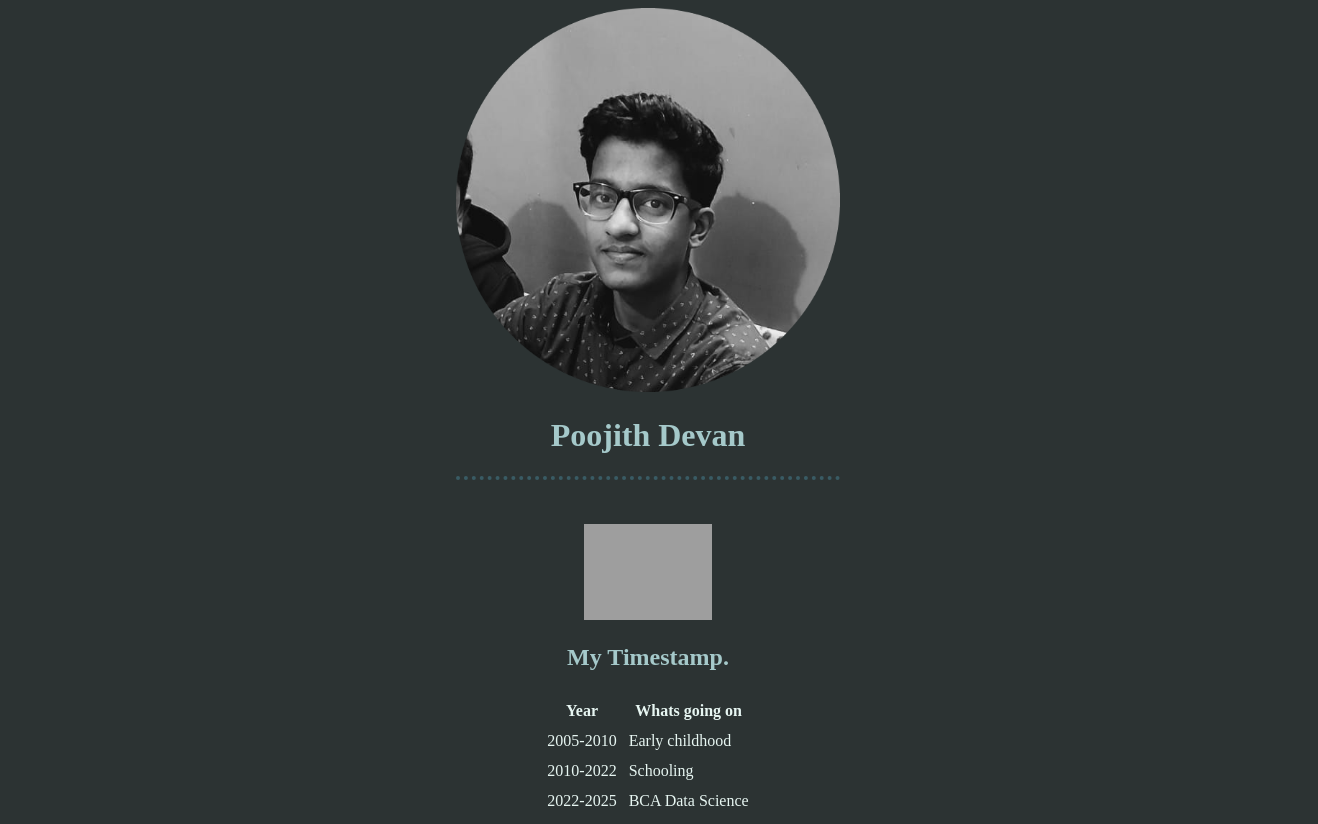
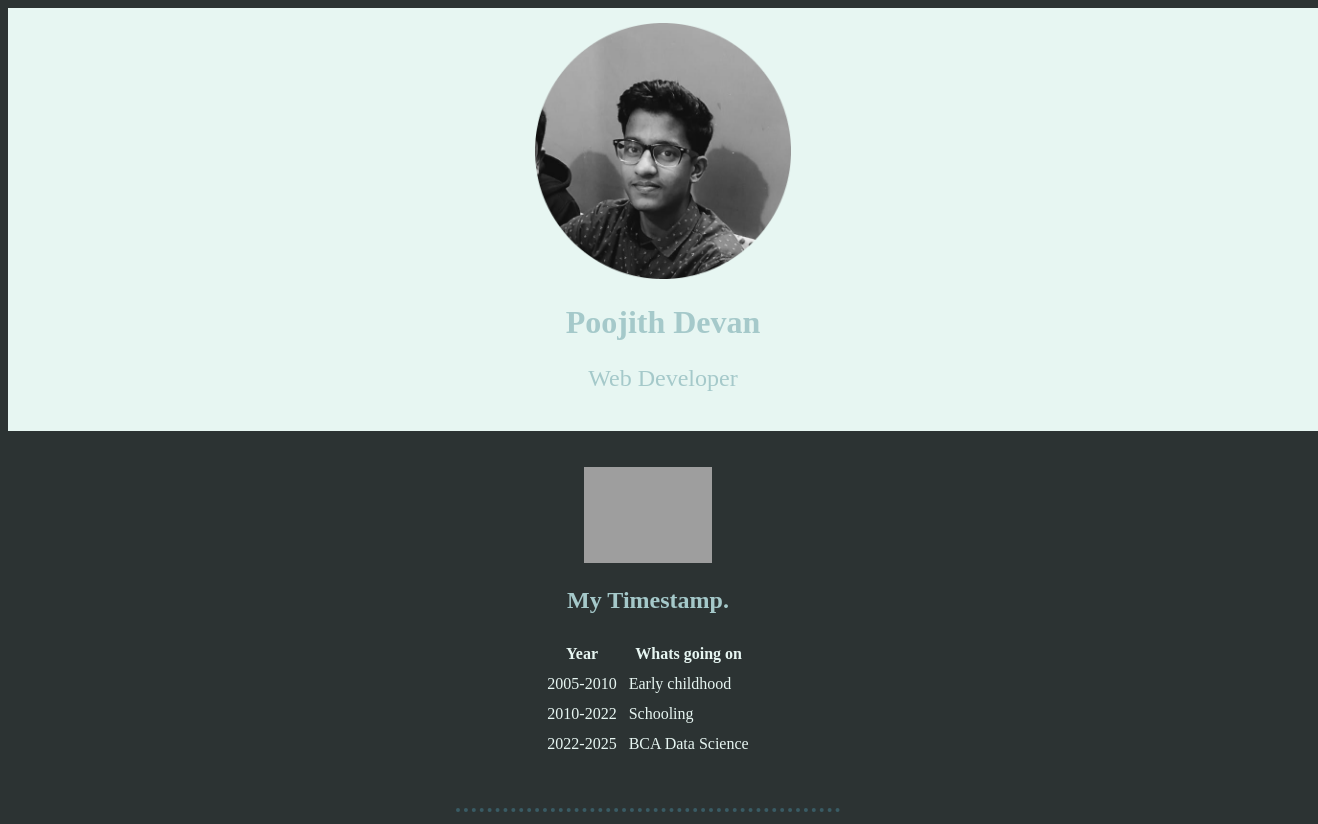
Before and after one commit to devanpoojith/About, a plain HTML site: page index.html in a window 1280 px wide. Shown: the top 824 px of the page, 1318 px wide, since content can reach past the window. Drawn offline with Linux system fonts and the light colour scheme; grey boxes are pictures that could not be loaded.

Commit message:
Update index.html

```diff
--- a/index.html
+++ b/index.html
@@ -2,18 +2,26 @@
 <html lang="en" dir="ltr">
   <head>
     <meta charset="utf-8">
-    <title>Home</title>
+    <title>Poojith Devan</title>
     <link rel="stylesheet" href="styles.css">
+    <link rel="icon" href="favicon.ico">
 
 
   </head>
-  <body></body>
+  <body>
+    <div class="">
       <center>
-        <img  src="my new dp.png" alt="This is an image" width="30%" >
+        <img  src="my new dp.png" alt="This is an image" width="20%" >
         <h1>Poojith Devan</h1>
+        <p>Web Developer</p>
+
       </center>
 
-    <hr>
+
+    </div>
+
+
+
 
 
     <center>
@@ -90,6 +98,7 @@
 
     <br>
     <br>
+    <hr>
 
   </body>
 </html>
```
